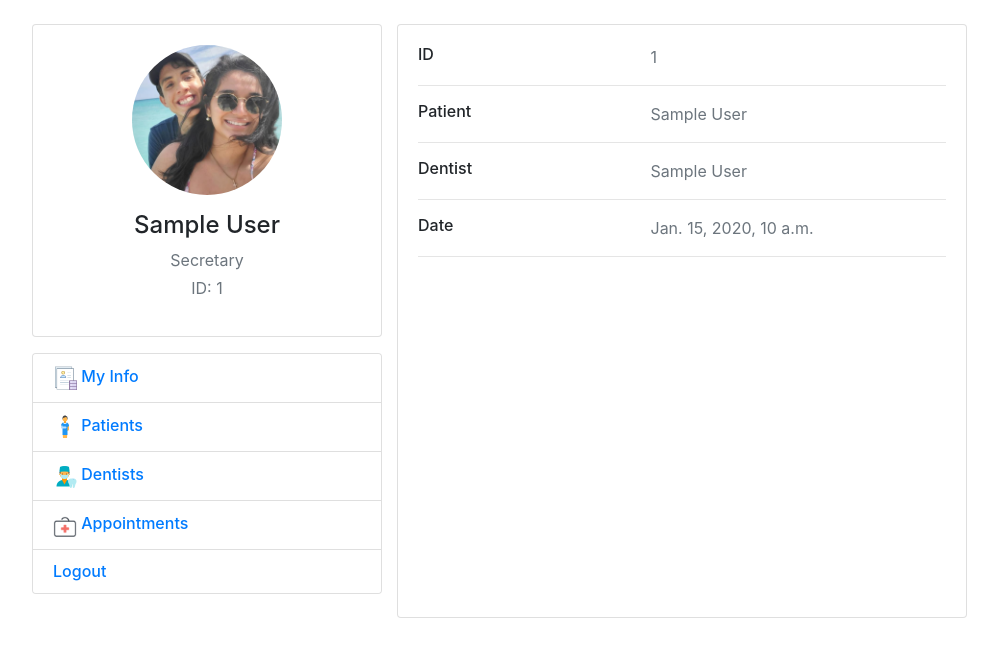
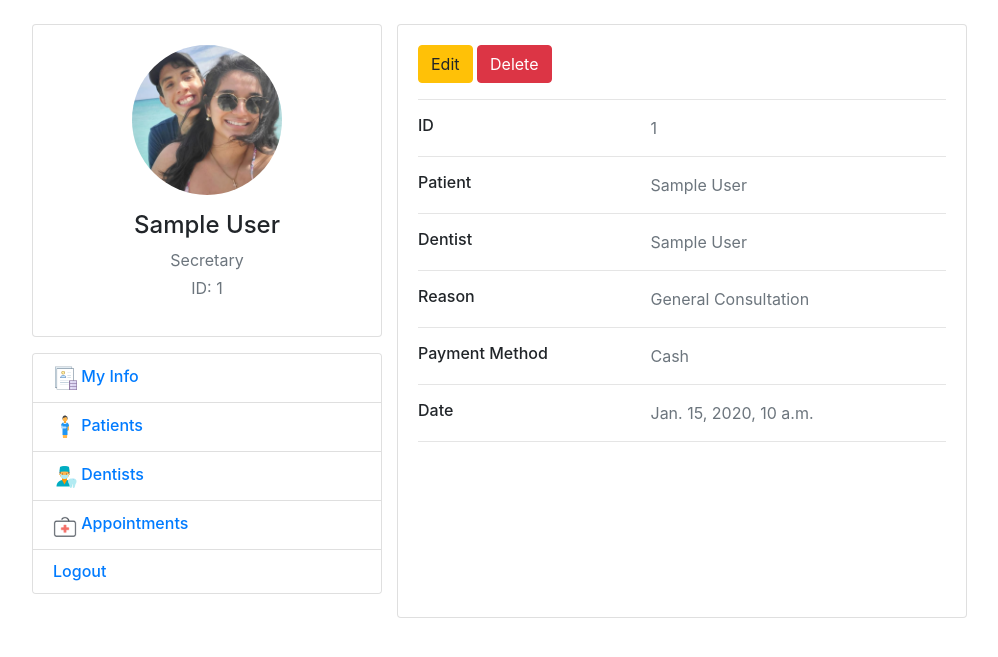
Before and after one commit to cesarlopezt/dental-clinic-appointments, a Django app: page /appointments/1/ in a window 1280 px wide. Shown: the top 657 px of the page, without its empty margins (148-1146 px from the left). Run offline with Django 3.2, Linux system fonts and the light colour scheme; a user stored in the database is signed in; tables that the repository leaves empty hold one stand-in row (values such as "Sample post"); some libraries are stand-ins or nearby versions.

Commit message:
Add buttons to Patient and appointment, and add rows to appt detail

```diff
--- a/appointments/templates/appointments/detail.html
+++ b/appointments/templates/appointments/detail.html
@@ -1,8 +1,12 @@
 {% extends "base.html" %}
 {% block container %}
 
+
 <div class="card mt-4 w-50">
     <div class="card-body">
+        <button class="btn btn-warning" onclick="document.location= 'update/'">Edit</button>
+        <button class="btn btn-danger" onclick="document.location= 'delete/'">Delete</button>
+        <hr>
         <div class="row">
             <div class="col-sm-5">
                 <h6 class="mb-0">ID</h6>
@@ -31,6 +35,24 @@
     </div>
     <hr>
     <div class="row">
+        <div class="col-sm-5">
+          <h6 class="mb-0">Reason</h6>
+        </div>
+        <div class="col-sm-7 text-secondary">
+          {{appointment.get_appointment_reason_display}}
+          </div>
+      </div>
+      <hr>
+    <div class="row">
+        <div class="col-sm-5">
+          <h6 class="mb-0">Payment Method</h6>
+        </div>
+        <div class="col-sm-7 text-secondary">
+          {{appointment.get_payment_method_display}}
+          </div>
+      </div>
+      <hr>
+    <div class="row">
       <div class="col-sm-5">
         <h6 class="mb-0">Date</h6>
       </div>
@@ -39,7 +61,7 @@
         </div>
     </div>
     <hr>
-    </div>
+</div>
 
 
 <!-- <div class="content">
--- a/appointments/templates/appointments/list.html
+++ b/appointments/templates/appointments/list.html
@@ -13,7 +13,6 @@
                     <th>Patient</th>
                     <th>Dentist</th>
                     <th>Reason</th>
-                    <th>Payment Method</th>
                     <th>Date</th>
                 </tr>
             </thead>
@@ -24,7 +23,6 @@
                     <td>{{appointment.patient}}</td>
                     <td>{{appointment.dentist}}</td>
                     <td>{{appointment.get_appointment_reason_display}}</td>
-                    <td>{{appointment.get_payment_method_display}}</td>
                     <td>{{appointment.date}}</td>
                 </tr>
             </tbody>
--- a/appointments/templates/patients/detail.html
+++ b/appointments/templates/patients/detail.html
@@ -3,6 +3,9 @@
 
 <div class="card mt-4 w-50">
 <div class="card-body">
+    <button class="btn btn-warning" onclick="document.location= 'update/'">Edit</button>
+    <button class="btn btn-danger" onclick="document.location= 'delete/'">Delete</button>
+    <hr>
     <div class="row">
         <div class="col-sm-5">
             <h6 class="mb-0">Name</h6>
```
